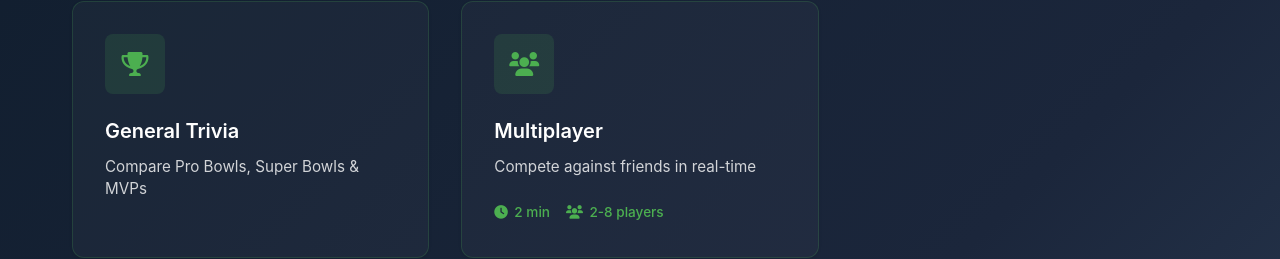
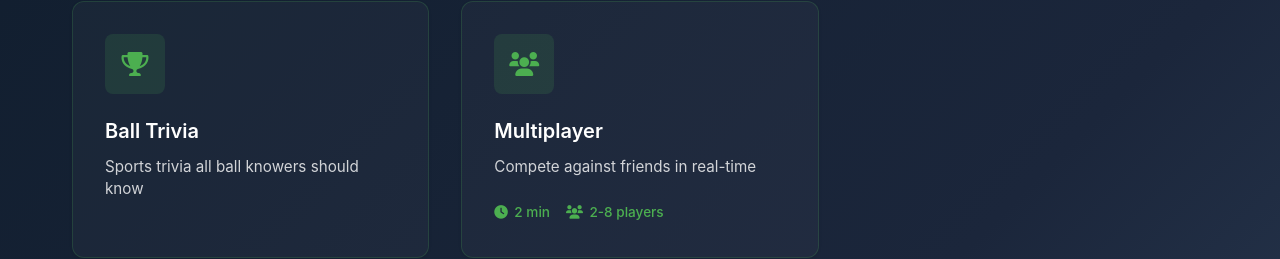
Before and after one commit to bbarron4/ball-knower, a plain HTML site: page index.html in a window 1280 px wide. Shown: the part 672-931 px from the top of the page. Drawn offline with Linux system fonts and the light colour scheme.

Commit message:
Update General Trivia to Ball Trivia with better description

```diff
--- a/index.html
+++ b/index.html
@@ -75,8 +75,8 @@
                     <div class="mode-icon">
                         <i class="fas fa-trophy"></i>
                     </div>
-                    <h3>General Trivia</h3>
-                    <p>Compare Pro Bowls, Super Bowls & MVPs</p>
+                    <h3>Ball Trivia</h3>
+                    <p>Sports trivia all ball knowers should know</p>
                 </div>
 
                 <div class="mode-card" onclick="showMultiplayerSetup()">
@@ -171,7 +171,7 @@
                             <input type="checkbox" id="trivia-mode">
                             <span class="checkmark"></span>
                             <i class="fas fa-trophy"></i>
-                            General Trivia
+                            Ball Trivia
                         </label>
                     </div>
                     <div class="mode-selection-info">
```
